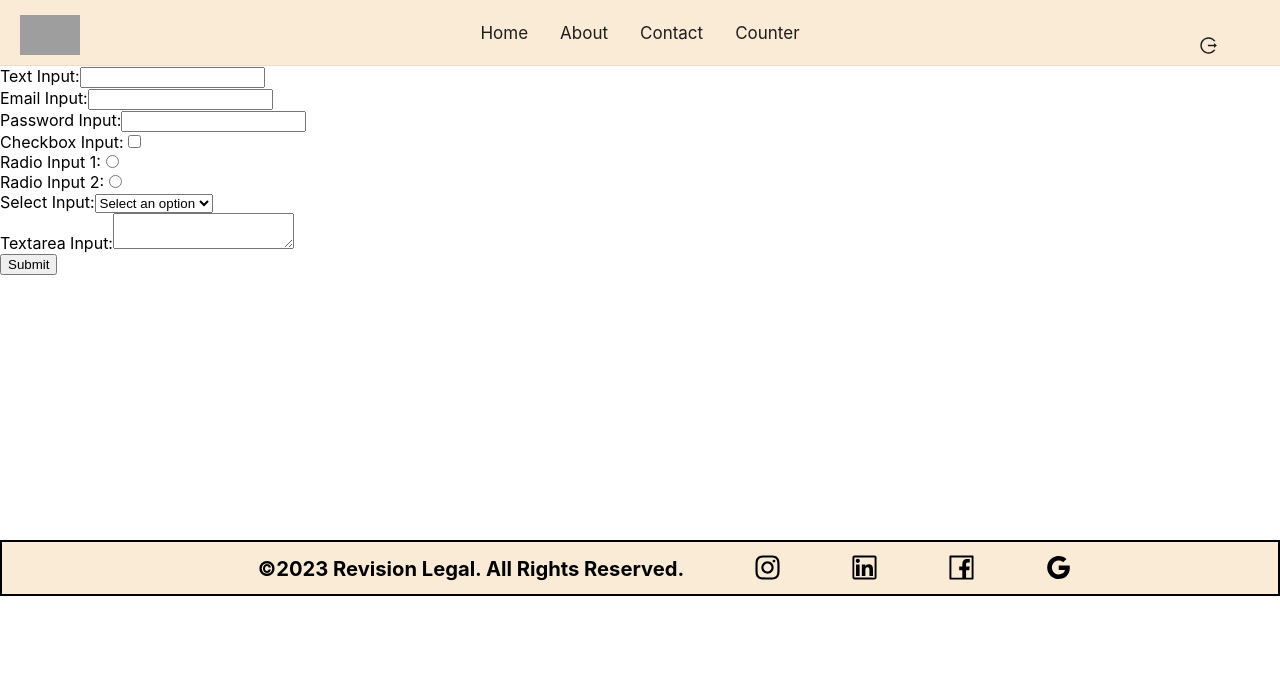
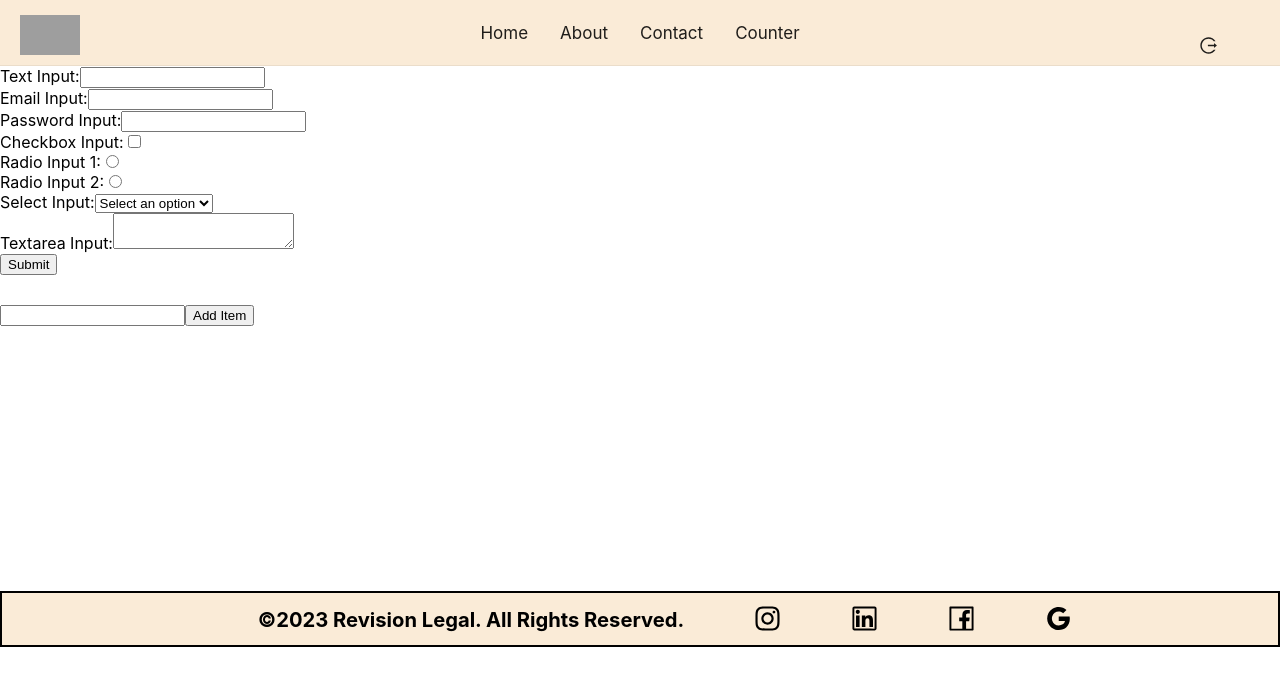
Before and after one commit to dhruvinkhant/React-code-routing-redux, a React (Create React App) app: page /contact in a window 1280 px wide. Shown: the top 686 px of the page. Built offline with nearby package versions, Linux system fonts and the light colour scheme; sample sign-in values are in the browser's storage; grey boxes are pictures that could not be loaded.

Commit message:
add todo item with add and remove feacture

```diff
--- a/src/components/ContactForm.jsx
+++ b/src/components/ContactForm.jsx
@@ -1,10 +1,13 @@
 import React, { useState } from 'react';
 import { updateFormData } from '../reduxToolkit/slices/ContactForm';
 import { useDispatch, useSelector } from 'react-redux';
+import { addItem, removeAllItem } from '../reduxToolkit/slices/Todo';
 
 const ContactForm = () => {
+  const dispatch = useDispatch();
   const formData = useSelector((state) => state.formdata);
-  const dispatch = useDispatch();
+  const todoitems = useSelector((state) => state.todo)
+  const [itemvalue, setValue] = useState("");
   // const [formData, setFormData] = useState({
   //   textInput: '',
   //   emailInput: '',
@@ -26,13 +29,28 @@ const ContactForm = () => {
     dispatch(updateFormData(event.target));
   };
 
+  const handleAddItem = () => {
+    if (itemvalue === "") {
+      alert('Please enter the value')
+    } else {
+      dispatch(addItem(itemvalue));
+      setValue("")
+    }
+  }
+
   const handleSubmit = (event) => {
     event.preventDefault();
     // Do something with the form data
     console.log(formData);
   };
 
+  const handleRemove = (index) => {
+    dispatch(removeAllItem(index))
+    console.log("index", index)
+  }
+
   return (
+    <>
       <form onSubmit={handleSubmit}>
         <label>
           Text Input:
@@ -124,6 +142,15 @@ const ContactForm = () => {
 
         <button type="submit">Submit</button>
       </form>
+
+      <input type="text" style={{ marginTop: '30px'}} value={itemvalue} onChange={(event) => setValue(event.target.value)} />
+      <button onClick={() => handleAddItem()}>Add Item</button>
+
+      {todoitems.length > 0 && todoitems.map((item, index) => (
+        <div style={{display:'flex', flexDirection:'row'}}><p key={index}>{item}</p><button style={{width:'fit-content', height:'fit-content'}} onClick={() => handleRemove(index)}>RemoveItem</button></div>
+      ))}
+
+    </>
   );
 };
 
--- /dev/null
+++ b/src/reduxToolkit/slices/Todo.jsx
@@ -0,0 +1,17 @@
+import { createSlice } from '@reduxjs/toolkit';
+
+const toDoSlice = createSlice({
+    name: 'todo',
+    initialState: [],
+    reducers: {
+        addItem(state, action) {
+            state.push(action.payload)
+        },
+        removeAllItem(state, action) {
+            state.splice(action.payload, 1)
+        }
+    }
+});
+
+export default toDoSlice.reducer;
+export const { addItem, removeAllItem } = toDoSlice.actions;
--- a/src/reduxToolkit/store.js
+++ b/src/reduxToolkit/store.js
@@ -1,10 +1,12 @@
 import { configureStore } from '@reduxjs/toolkit'
 import CounterSlice from './slices/CounterSlice'
 import formSlice from './slices/ContactForm'
+import toDoSlice from './slices/Todo'
 
 export const store = configureStore({
   reducer: {
     count: CounterSlice,
-    formdata: formSlice
+    formdata: formSlice,
+    todo: toDoSlice
   },
 })
```
Lines whose indentation alone changed are shown as unchanged.
